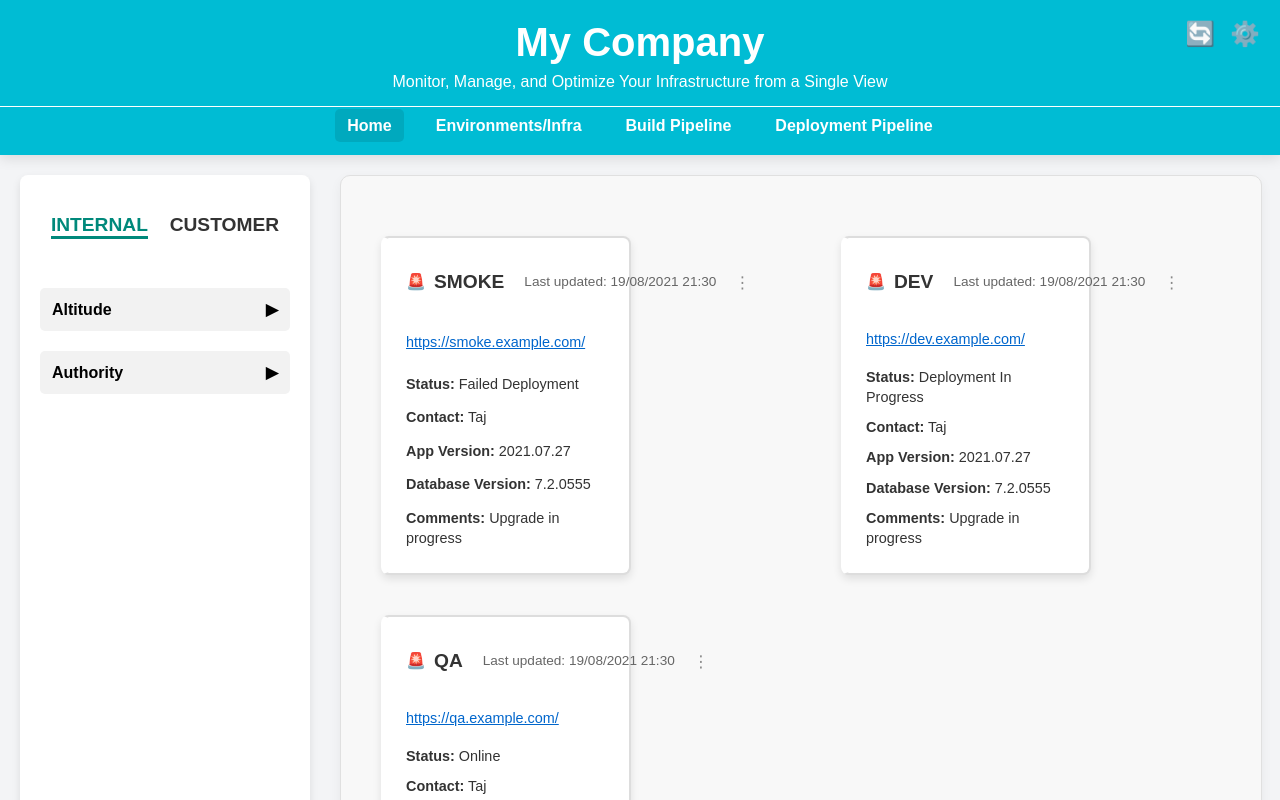
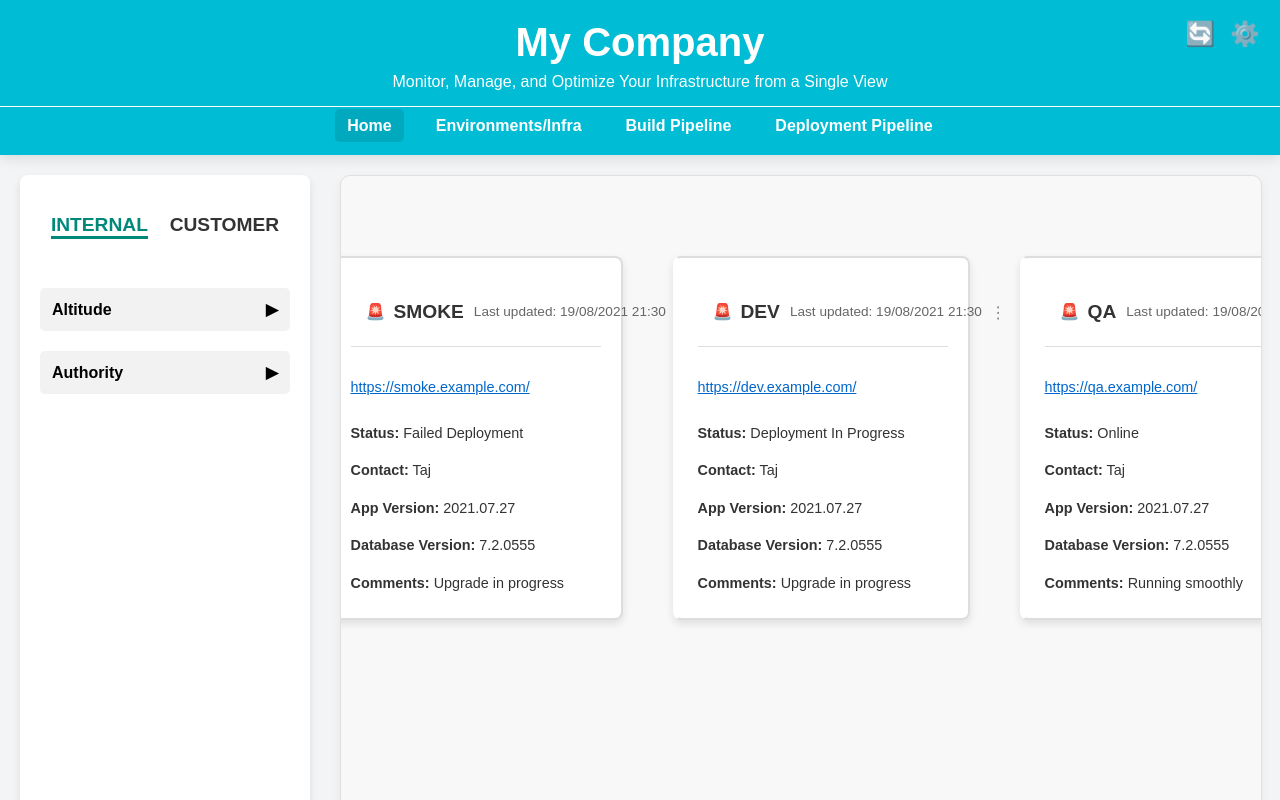
Before and after one commit to Sam123ben/IDP-Integrated-Developer-Platform, a React app in the folder infra_env_dashboard/frontend/: page / in a window 1280 px wide. Shown: the top 800 px of the page. Built offline with nearby package versions, Linux system fonts and the light colour scheme.

Commit message:
Updated the card alignment

```diff
--- a/infra_env_dashboard/frontend/src/components/MainContent.js
+++ b/infra_env_dashboard/frontend/src/components/MainContent.js
@@ -7,7 +7,7 @@ function MainContent() {
     return (
         <div className="main-content">
             <div className="card smoke">
-                <h4>SMOKE</h4>
+                <h2>SMOKE</h2>
                 <p>Status: <span className="status-failed">Failed Deployment</span></p>
                 <p>Contact: Taj</p>
                 <p>App Version: 2021.07.27</p>
@@ -15,7 +15,7 @@ function MainContent() {
                 <p>Comments: Update in progress and run the pipeline and check</p>
             </div>
             <div className="card manual">
-                <h4>MANUAL</h4>
+                <h2>MANUAL</h2>
                 <p>Status: <span className="status-progress">Deployment In Progress</span></p>
                 <p>Contact: Taj</p>
                 <p>App Version: 2021.07.27</p>
--- a/infra_env_dashboard/frontend/src/components/TileContainer.js
+++ b/infra_env_dashboard/frontend/src/components/TileContainer.js
@@ -3,6 +3,7 @@
 import React from "react";
 import Card from "./Card"; // Import the Card component
 import "../styles/TileContainer.css"; // Import container-specific styles
+import "../styles/Card.css"; // Import card-specific styles
 
 function TileContainer() {
     const environments = [
--- a/infra_env_dashboard/frontend/src/styles/Card.css
+++ b/infra_env_dashboard/frontend/src/styles/Card.css
@@ -1,9 +1,29 @@
 /* src/styles/Card.css */
 
-/* .card {
+.card-grid {
+    display: grid;
+    grid-template-columns: repeat(auto-fit, minmax(250px, 1fr)); /* Responsive columns */
+    grid-template-rows: auto;
+    grid-template-areas:
+        "header header"
+        "sidebar main"
+        "footer footer";
+    grid-auto-rows: minmax(150px, auto); /* Default row size */
+    gap: 50px; /* Space between cards */
+    max-width: 2500px;
+    width: 100%;
+    align-items: stretch; /* Align items to the top */
+    justify-content: center; /* Center the grid */
+    margin: 0 auto; /* Center align grid container */
+    padding: 20px; /* Padding around grid */
+    margin-left: auto;
+}
+
+.card {
     background-color: #ffffff;
+    border: 2px solid #ddd;
     border-radius: 8px;
-    box-shadow: 0px 4px 12px rgba(0, 0, 0, 0.1);
+    box-shadow: 0 4px 12px rgba(0, 0, 0, 0.1);
     padding: 20px;
     border-left: 4px solid transparent;
     display: flex;
@@ -11,31 +31,28 @@
     justify-content: space-between;
     height: 100%;
     box-sizing: inherit;
-} */
-
-.card {
-    /* Core styling */
-    background-color: #ffffff;              /* Card background color */
-    border-radius: 8px;                     /* Rounded corners */
-    box-shadow: 0px 4px 12px rgba(0, 0, 0, 0.1);  /* Soft shadow */
-    padding: 20px;                          /* Internal padding */
-    border-left: 4px solid transparent;     /* Left border, customizable color */
-    display: flex;                          /* Flex layout for children */
-    flex-direction: column;                 /* Stack children vertically */
-    justify-content: space-between;         /* Space out children */
-    height: 100%;                           /* Take up full height of parent */
-    box-sizing: inherit;                    /* Inherit box-sizing from parent */
+    align-items: stretch; /* Align items to the top */
 
     /* Hover and interaction styles */
-    transition: transform 0.2s ease, box-shadow 0.2s ease; /* Smooth transition */
-    cursor: pointer;                        /* Pointer cursor for interactivity */
+    transition: transform 0.2s ease, box-shadow 0.2s ease;
+    cursor: pointer;
+}
+
+.card:hover {
+    transform: translateY(-5px); /* Slight hover effect for visual feedback */
+    box-shadow: 0 8px 16px rgba(0, 0, 0, 0.2);
 }
 
 .card-header {
     display: flex;
-    justify-content: space-between;
-    align-items: center;
-    margin-bottom: 10px;
+    flex-direction: row;             /* Horizontal layout */
+    justify-content: space-between;  /* Spread items evenly */
+    align-items: center;             /* Center items vertically */
+    flex-wrap: nowrap;               /* No wrapping */
+    gap: 10px;                       /* Space between items */
+    margin-bottom: 10px;             /* Space below header */
+    padding: 10px 15px;              /* Padding around header */
+    border-bottom: 1px solid #ddd;   /* Divider line at bottom */
 }
 
 .card-title-section {
@@ -84,6 +101,7 @@
     color: inherit;
 }
 
+/* Status-specific styles */
 .card-failed {
     border-left: 4px solid red;
     background-color: #fff5f5;
@@ -99,8 +117,55 @@
     background-color: #f0fff4;
 }
 
+/* Paragraph styling within card */
 .card p {
     margin: 5px 0;
     font-size: 0.9em;
     line-height: 1.4;
 }
+
+.card-layout {
+    display: block;
+    justify-content: center;
+    padding: 20px;
+    background-color: #f8f8f8;
+    border-radius: 10px;
+    box-shadow: 0 4px 12px rgba(0, 0, 0, 0.05);
+    margin: 0 auto;
+    max-width: 100%;
+    width: calc(100% - 40px);
+    box-sizing: content-box;
+    font-family: Arial, sans-serif;
+    font-size: 16px;
+    line-height: 2.5;
+    color: #333;
+    overflow: hidden;
+    text-align: left;
+    border: 1px solid #e0e0e0;
+    transition: box-shadow 0.6s ease, transform 0.6s ease;
+    align-items: stretch; /* Align items to the top */
+}
+
+/* Responsive adjustments for smaller screens */
+@media (max-width: 768px) {
+    .card-grid {
+        grid-template-columns: 1fr; /* Switch to one column on smaller screens */
+        gap: 20px; /* Reduce gap for smaller screens */
+        padding: 15px; /* Adjust padding */
+    }
+}
+
+@media (min-width: 1200px) {
+    .card-grid {
+        grid-template-columns: repeat(3, 1fr); /* Three columns for larger screens */
+    }
+}
+
+
+@media (max-width: 768px) {
+    .card-layout {
+        max-width: 100%;
+        width: 100%;
+        padding: 15px;
+    }
+}
--- a/infra_env_dashboard/frontend/src/styles/TileContainer.css
+++ b/infra_env_dashboard/frontend/src/styles/TileContainer.css
@@ -6,106 +6,3 @@
     padding: 40px 20px; /* Increased padding for more spacing around the container */
     width: 100%;
 }
-
-.card-grid {
-    display: grid;
-    grid-template-columns: repeat(2, 1fr); /* Two columns */
-    gap: 40px; /* Increased gap between cards */
-    max-width: 1200px;
-    width: 100%;
-    align-items: start; /* Align items to the start for consistent vertical alignment */
-}
-
-.card {
-    background-color: #ffffff;
-    border: 2px solid #ddd;
-    border-radius: 8px;
-    box-shadow: 0 4px 12px rgba(0, 0, 0, 0.1);
-    padding: 20px;
-    box-sizing: border-box;
-    display: flex;
-    flex-direction: column;
-    height: 100%;
-    transition: transform 0.2s ease, box-shadow 0.2s ease;
-}
-
-.card:hover {
-    transform: translateY(-5px); /* Slight hover effect for better visual feedback */
-    box-shadow: 0 8px 16px rgba(0, 0, 0, 0.2);
-}
-
-.card-header {
-    display: flex;
-    justify-content: space-between;
-    align-items: center;
-    margin-bottom: 10px;
-}
-
-.card-title-section {
-    display: flex;
-    align-items: center;
-}
-
-.card-icon {
-    color: red;
-    margin-right: 8px;
-}
-
-.card-title {
-    font-size: 1.2em;
-    font-weight: bold;
-    color: #333;
-}
-
-.card-updated-section {
-    display: flex;
-    align-items: center;
-    font-size: 0.85em;
-    color: #666;
-    gap: 8px;
-    padding-left: 20px;
-}
-
-.three-dots {
-    font-size: 1.2em;
-    cursor: pointer;
-    color: #888;
-    margin-left: 10px;
-}
-
-/* New card-layout container for the main content area with cards */
-.card-layout {
-    display: block;
-    justify-content: center;
-    padding: 20px;
-    background-color: #f8f8f8;
-    border-radius: 10px;
-    box-shadow: 0 4px 12px rgba(0, 0, 0, 0.05);
-    margin: 0 auto;
-    max-width: 100%;
-    width: calc(100% - 40px);
-    box-sizing: content-box;
-    font-family: Arial, sans-serif;
-    font-size: 16px;
-    line-height: 2.5;
-    color: #333;
-    overflow: hidden;
-    text-align: left;
-    border: 1px solid #e0e0e0;
-    transition: box-shadow 0.6s ease, transform 0.6s ease;
-}
-
-.tile-container {
-    width: 100%;
-}
-
-@media (max-width: 768px) {
-    .card-grid {
-        grid-template-columns: 1fr;
-    }
-    .card-layout {
-        max-width: 100%;
-        width: 100%;
-        padding: 15px;
-    }
-}
```
